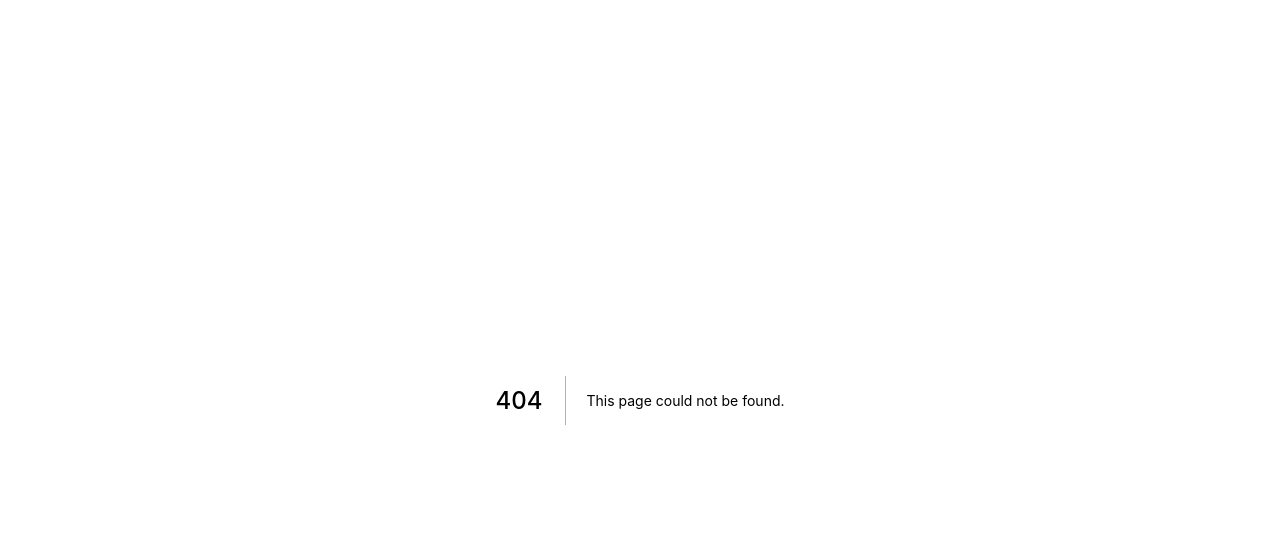
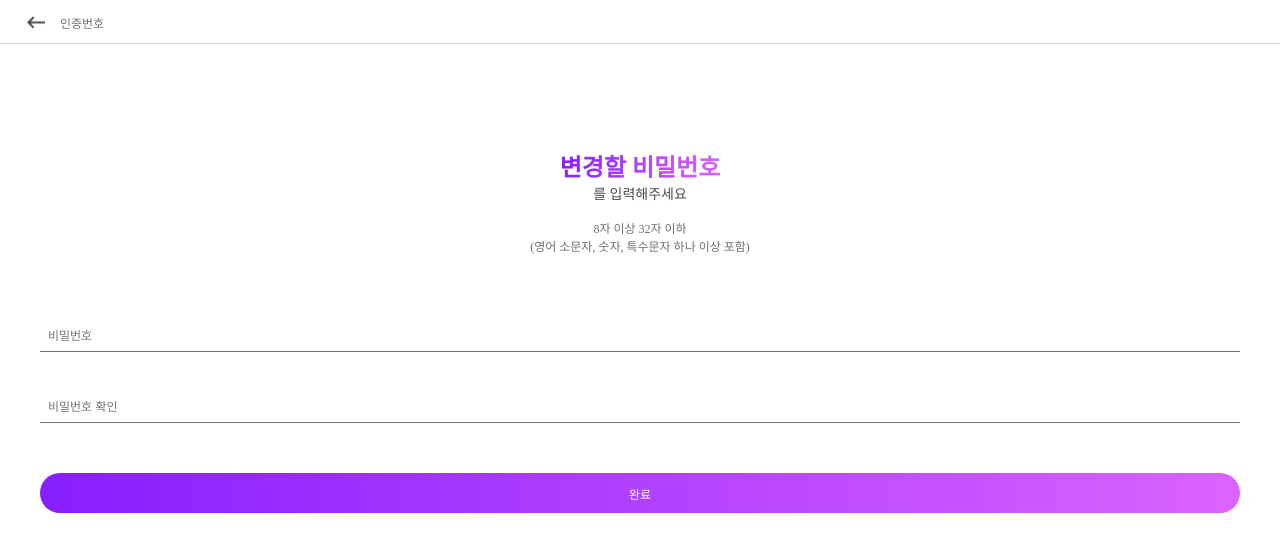
Before and after one commit to kimulchan/sb-project-oauth, a Next.js app: page /find/password/result in a window 1280 px wide. Before the commit this address had no page. Shown: the top 552 px of the page. Built offline with nearby package versions, Linux system fonts and the light colour scheme.

Commit message:
⚡️ :: (#18) 변경할 비밀번호 입력 페이지 퍼블리싱

```diff
--- /dev/null
+++ b/pages/find/password/result.tsx
@@ -0,0 +1,47 @@
+import styled from "@emotion/styled";
+import {
+  Button,
+  Input,
+  TopNavigation,
+  Wrapper,
+} from "../../../components/common";
+import { BigText, MiddleText, SmallText } from "../../../components/text";
+import { useRouter } from "next/router";
+const Result = () => {
+  const router = useRouter();
+  return (
+    <Wrapper>
+      <TopNavigation>인증번호</TopNavigation>
+      <BigText>변경할 비밀번호</BigText>
+      <MiddleText>를 입력해주세요</MiddleText>
+      <SmallTextWrapper>
+        <SmallText>8자 이상 32자 이하</SmallText>
+        <SmallText>(영어 소문자, 숫자, 특수문자 하나 이상 포함)</SmallText>
+      </SmallTextWrapper>
+      <InputWrapper>
+        <Input placeholder="비밀번호"></Input>
+        <Input placeholder="비밀번호 확인"></Input>
+      </InputWrapper>
+      <Button enable={true} onclick={() => router.push("/auth/main")}>
+        완료
+      </Button>
+    </Wrapper>
+  );
+};
+
+const SmallTextWrapper = styled.div`
+  padding: 16px;
+  display: flex;
+  flex-direction: column;
+  align-items: center;
+`;
+const InputWrapper = styled.div`
+  width: 100%;
+  display: flex;
+  flex-direction: column;
+
+  gap: 40px;
+  margin: 50px 0;
+`;
+
+export default Result;
```
